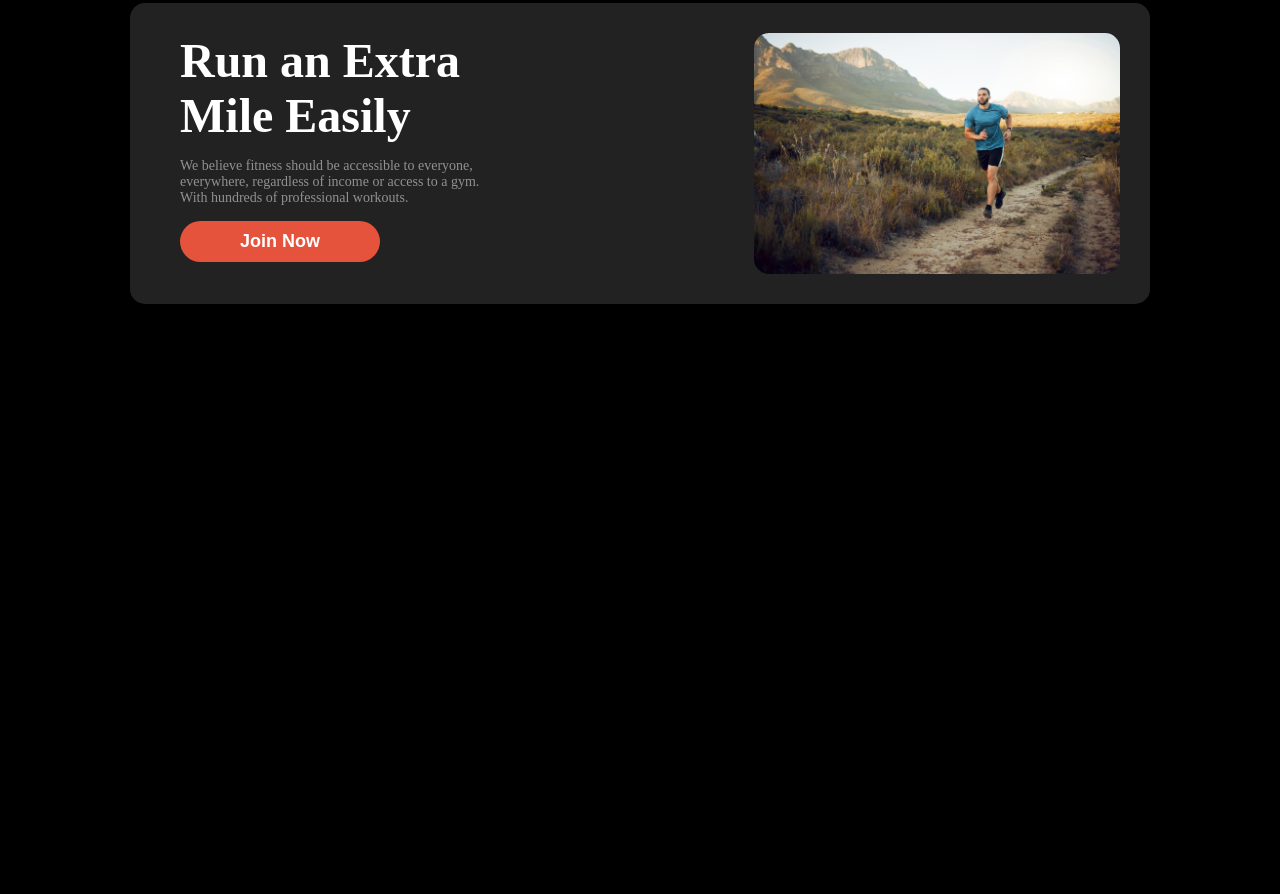
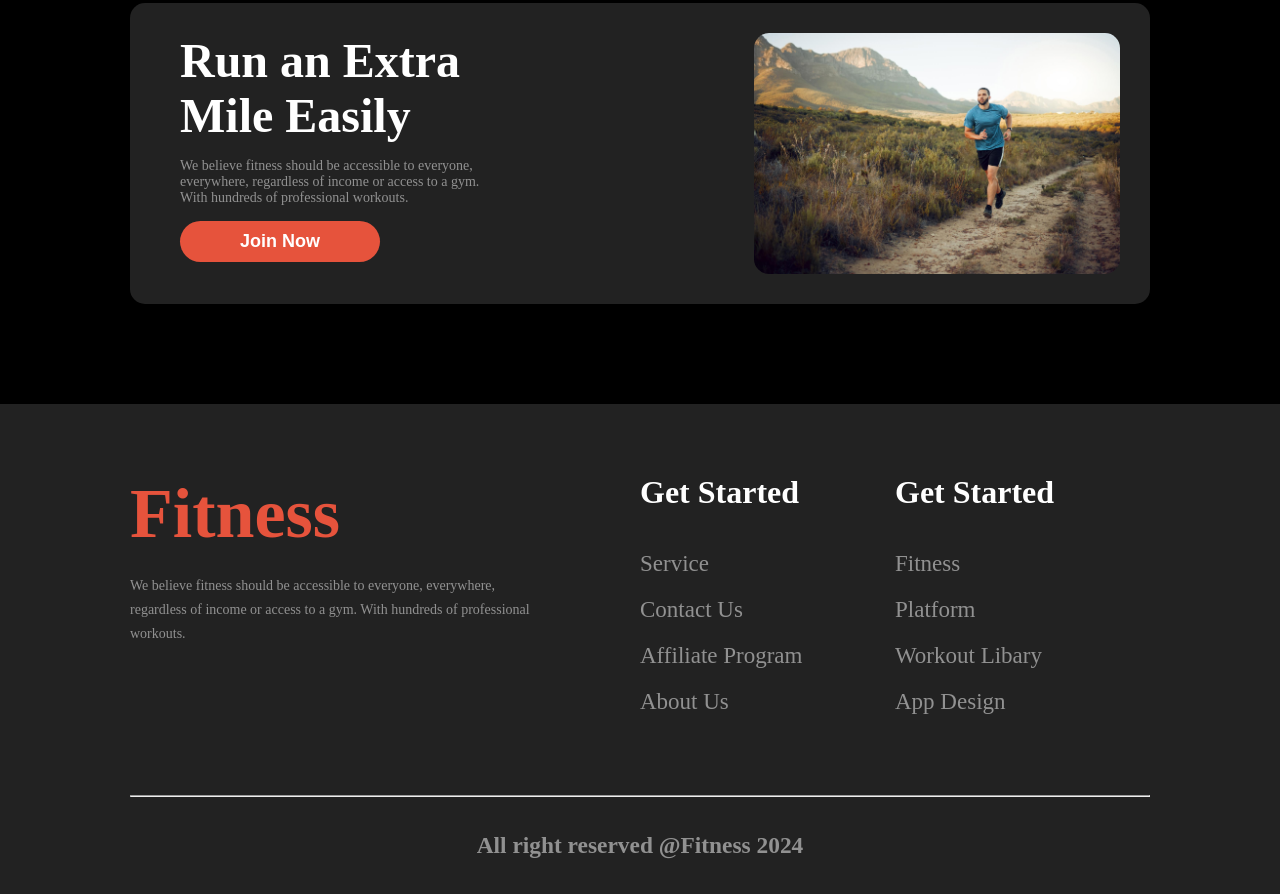
Before and after one commit to bidduthosen/fitness, a plain HTML site: page index.html in a window 1280 px wide. Shown: the part 1300-2194 px from the top of the page. Before the commit the page ends 1704 px from the top, so only its background shows below. Drawn offline with Linux system fonts and the light colour scheme.

Commit message:
footer section renponsive done

```diff
--- a/index.html
+++ b/index.html
@@ -15,7 +15,7 @@
         <div class="row">
             <nav class="display-flex navbar-section inter-font">
                 <h2 class="fitness">Fitness</h2>
-                <div>
+                <div class="navbar-list">
                     <ul class="display-flex nav-list">
                         <li>Home</li>
                         <li>Service</li>
@@ -116,8 +116,37 @@
          </section>
       </main>
       <!-- footer section -->
-       <footer>
+       <footer style="background: #222222;">
+            <div class="row">
+                <div class="footer-content">
+                    <div class="footer-title">
+                        <h2>Fitness</h2>
+                        <p>We believe fitness should be accessible to everyone, everywhere, regardless of income or access to a gym. With hundreds of professional workouts.</p>
+                    </div>
+                    <div class="footer-contact">
+                        <div>
+                            <h6>Get Started</h6>
+                            <li>Service</li>
+                            <li>Contact Us</li>
+                            <li>Affiliate Program</li>
+                            <li>About Us</li>
 
+                        </div>
+                        <div>
+                            <h6>Get Started</h6>
+                            <li>Fitness</li>
+                            <li>Platform</li>
+                            <li>Workout Libary</li>
+                            <li>App Design</li>
+
+                        </div>
+                    </div>
+                </div>
+                <hr>
+                <div class="all-right">
+                    <h3>All right reserved @Fitness 2024</h3>
+                </div>
+            </div>
        </footer>
 </body>
 </html>
--- a/styles/style.css
+++ b/styles/style.css
@@ -65,7 +65,7 @@ ul{
     border-radius: 46px;
     padding: 4px;
 }
-ul> li:first-child{
+.navbar-list > ul> li:first-child{
     background-color: var(--primary-color);
 }
 li{
@@ -273,6 +273,54 @@ li{
 
 
 
+/* footer */
+
+
+.footer-content{
+    display: grid;
+    grid-template-columns: repeat(2, 1fr);
+    color: white;
+    padding: 70px 0;
+}
+.footer-contact{
+    display: grid;
+    grid-template-columns: repeat(2, 1fr);
+}
+.footer-title h2{
+    font-size: 70px;
+    font-weight: 800;
+    color: var(--primary-color);
+}
+.footer-title p{
+    font-size: 14px;
+    font-weight: 400;
+    color: var(--p-color);
+    width: 80%;
+    line-height: 24px;
+    padding-top: 20px;
+}
+
+.footer-contact > div> h6{
+    font-size: 32px;
+    font-weight: 700;
+    color: var(--text-color);
+    margin-bottom: 30px;
+}
+.footer-contact > div> li{
+    padding-left: 0;
+    font-size: 23px;
+    font-weight: 400;
+    color: var(--p-color);
+}
+
+.all-right{
+    text-align: center;
+    color: var(--p-color);
+    padding: 35px 0;
+    font-weight: 400;
+    font-size: 20px;
+}
+
 
 
 /* Responsive design */
@@ -309,6 +357,12 @@ li{
         width: 90%;
     }
 
+    .habits-items > img{
+        width: 60%;
+        margin: 0 auto;
+        margin-bottom: 20px;
+    }
+
     .habits-content{
         grid-template-columns: repeat(1, 1fr);
         row-gap: 50px;
@@ -328,4 +382,13 @@ li{
      .Join-now-btn{
         width: 100%;
      }
+
+     .footer-content{
+        grid-template-columns: 1fr;
+    }
+    .footer-contact{
+        grid-template-columns: 1fr;
+        margin-top: 30px;
+        row-gap: 40px;
+    }
 }
```
